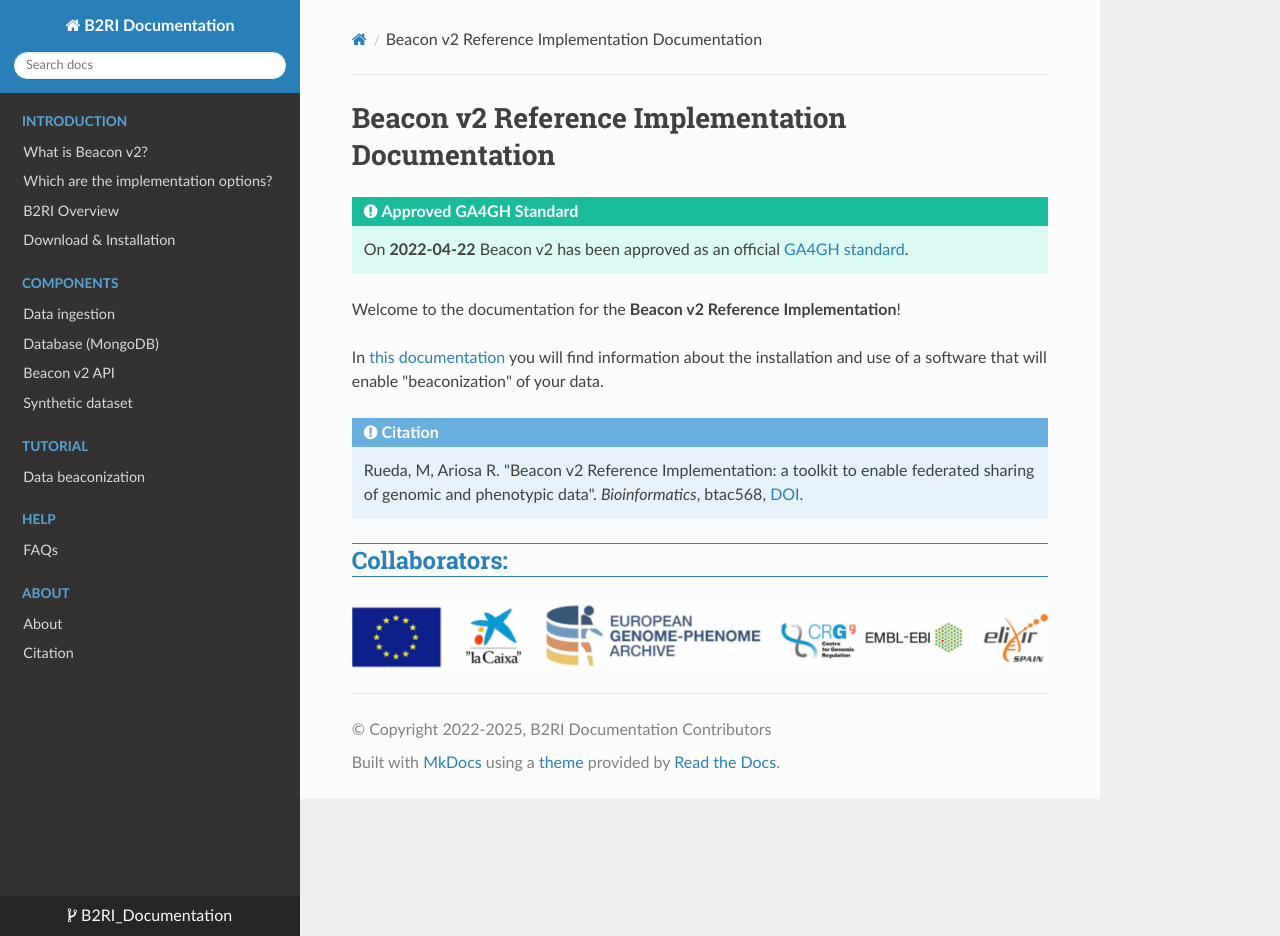
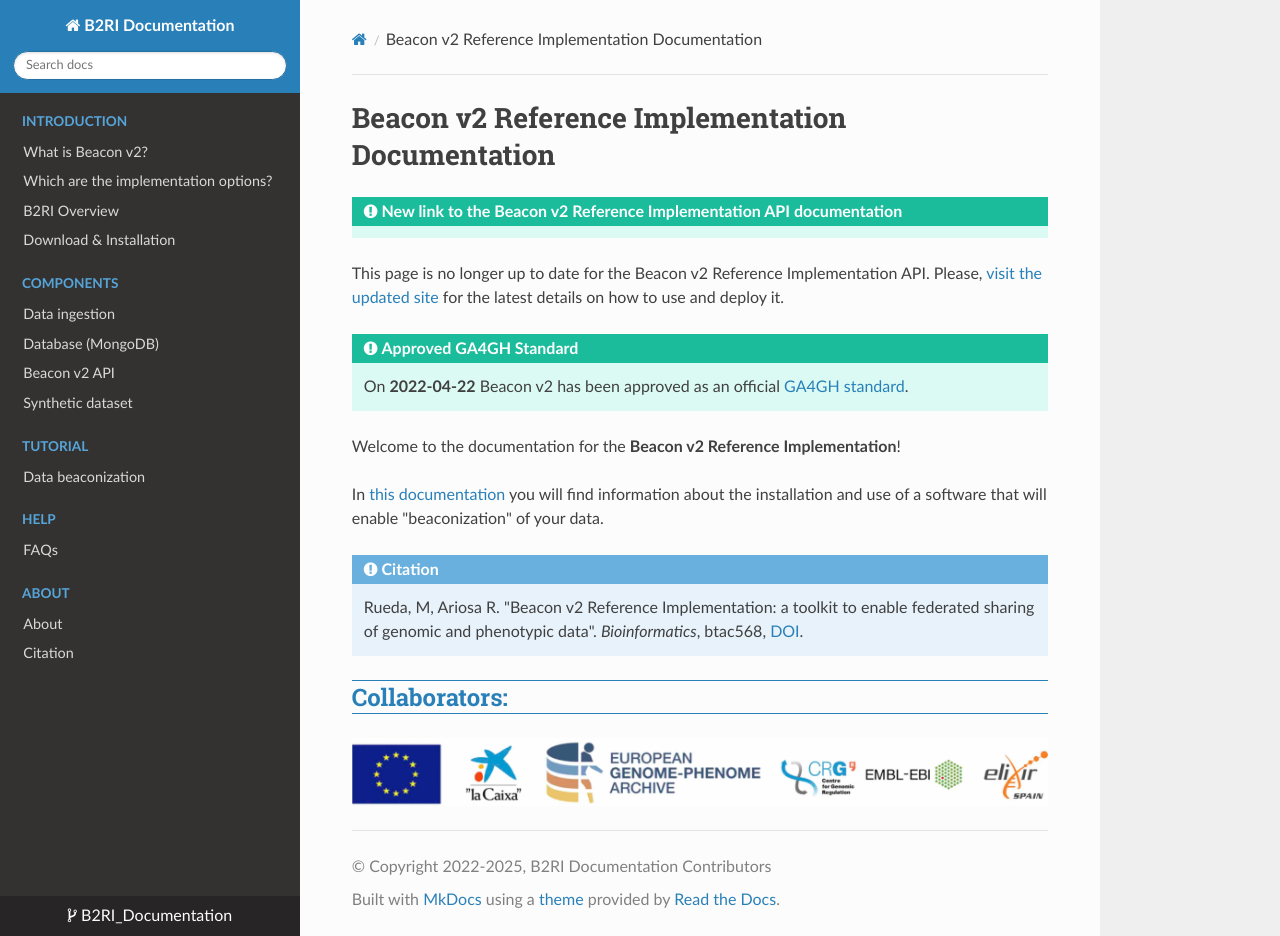
Before and after one commit to ga4gh-beacon/B2RI_Documentation, an MkDocs documentation site: the page built from docs/README.md, in a window 1280 px wide and 936 px high. Built offline with MkDocs 1.6.1, drawn with Linux system fonts in a browser that asks for light colours; nearby versions of some CDN libraries.

Commit message:
Update README.md
Updated link to Beacon v2 RI API documentation

```diff
--- a/docs/README.md
+++ b/docs/README.md
@@ -1,4 +1,8 @@
 # Beacon v2 Reference Implementation Documentation
+
+!!! Important "New link to the Beacon v2 Reference Implementation API documentation"
+
+This page is no longer up to date for the Beacon v2 Reference Implementation API. Please, [visit the updated site](https://b2ri-documentation-demo.ega-archive.org/) for the latest details on how to use and deploy it.
 
 !!! Important "Approved GA4GH Standard"
 
```
